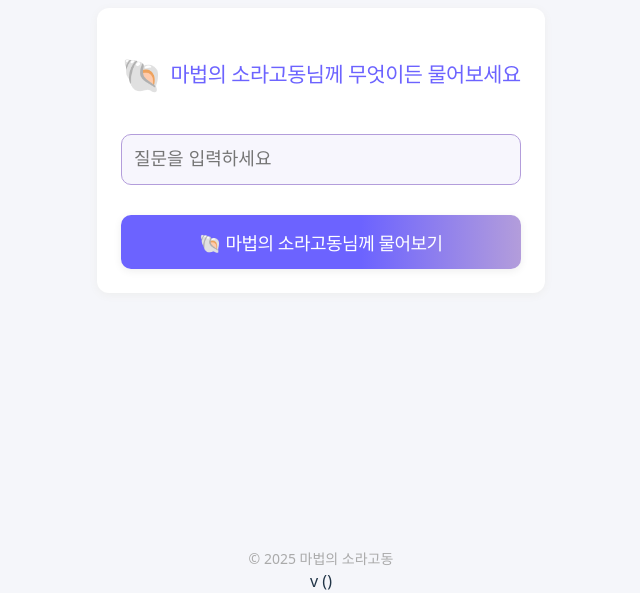
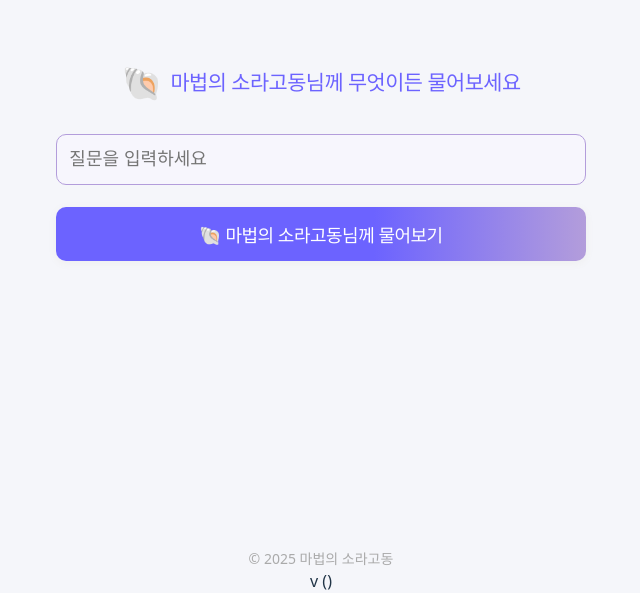
Before and after one commit to today-self-study/magic-conch, a React (Vite) app: page / in a window 1280 px wide. Shown: the part 207-800 px from the top of the page, without its empty margins (319-959 px from the left). Built offline with nearby package versions, Linux system fonts and the light colour scheme; the HTML template or start-up script is replaced by a standard one.

Commit message:
form/card 인라인 margin/padding/maxWidth 등 제거, CSS 클래스에서만 일괄 관리

```diff
--- a/src/components/AnswerView.jsx
+++ b/src/components/AnswerView.jsx
@@ -24,20 +24,7 @@ function AnswerView({ question, answer, onReset }) {
   };
 
   return (
-    <div className="magic-conch-card" style={{
-      maxWidth: 400,
-      width: '100%',
-      minWidth: 0,
-      margin: '40px auto',
-      padding: 24,
-      boxShadow: '0 2px 8px #eee',
-      borderRadius: 12,
-      background: '#fff',
-      textAlign: 'center',
-      display: 'flex',
-      flexDirection: 'column',
-      gap: 8
-    }}>
+    <div className="magic-conch-card">
       <div style={{display:'flex',alignItems:'center',justifyContent:'center',gap:8,marginBottom:8}}>
         <span role="img" aria-label="소라고동" style={{fontSize:'1.6em',verticalAlign:'middle'}}>🐚</span>
         <span style={{fontWeight:700,fontSize:20,color:'#6c63ff',letterSpacing:'-0.5px'}}>마법의 소라고동</span>
--- a/src/components/MainForm.jsx
+++ b/src/components/MainForm.jsx
@@ -31,19 +31,7 @@ function MainForm({ onAnswered }) {
   if (answers.length === 0) return <div style={{color:'red',textAlign:'center',marginTop:40}}>응답 풀이 비어 있습니다. answers.txt 파일을 확인하세요.</div>;
 
   return (
-    <form className="magic-conch-card" onSubmit={handleAsk} style={{
-      maxWidth: 400,
-      width: '100%',
-      minWidth: 0,
-      margin: '40px auto',
-      padding: 24,
-      boxShadow: '0 2px 8px #eee',
-      borderRadius: 12,
-      background: '#fff',
-      display: 'flex',
-      flexDirection: 'column',
-      gap: 8
-    }}>
+    <form className="magic-conch-card" onSubmit={handleAsk}>
       <h2 style={{
         textAlign:'center',
         fontSize: '1.3rem',
```
